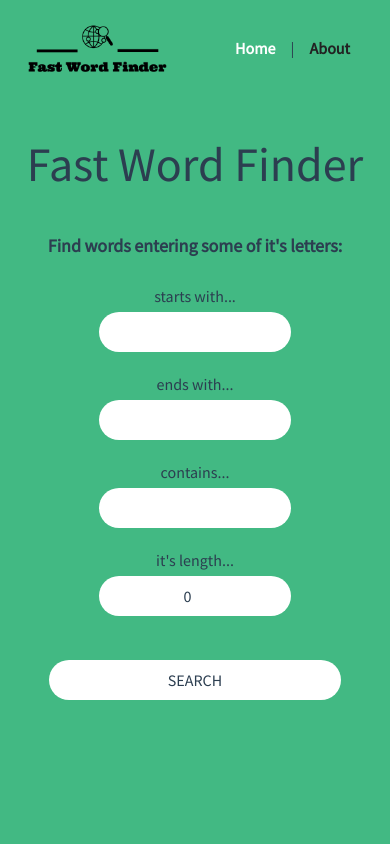
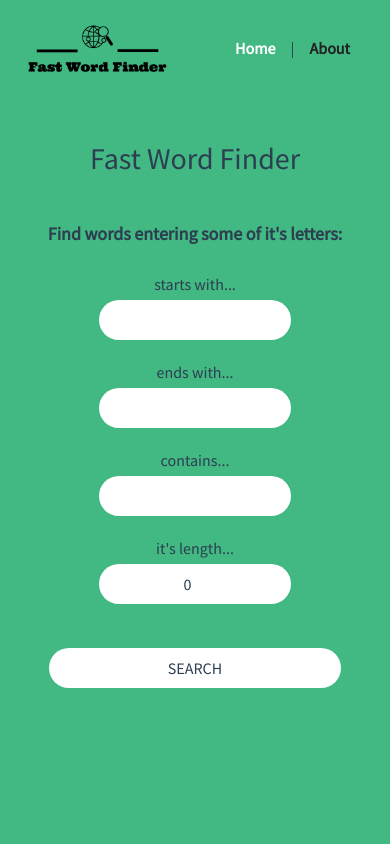
Before and after one commit to gonherdg/word-finder-vue, a Vue app: page / in a window 390 px wide. Shown: the top 844 px of the page. Built offline with nearby package versions, Linux system fonts and the light colour scheme.

Commit message:
fix: better UI

```diff
--- a/src/views/Home.vue
+++ b/src/views/Home.vue
@@ -1,9 +1,9 @@
 <template>
   <div class="home flex flex-col">
     <div class="content h-full" :class="{ 'min-h-screen': this.justLoaded }">
-      <h1 class="text-5xl my-10 p-1">Fast Word Finder</h1>
+      <h1 class="text-3xl sm:text-5xl my-10 p-1 px-6">Fast Word Finder</h1>
       <div class="m-2">
-        <strong class="text-lg"
+        <strong class="text-lg px-6"
           >Find words entering some of it's letters:</strong
         >
       </div>
```
